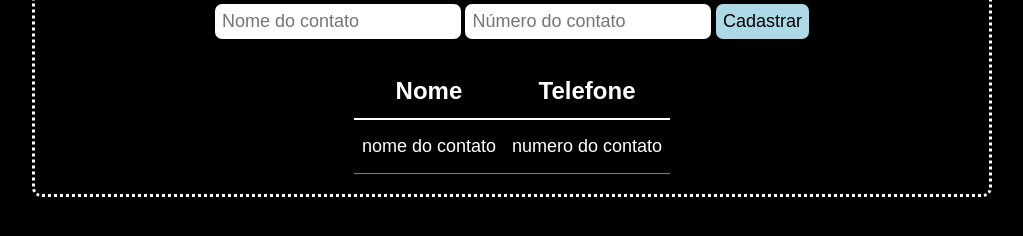
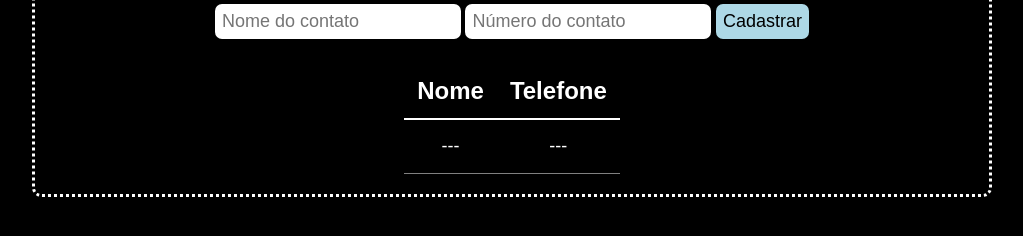
Before and after one commit to matheus-meissner/agenda_de_contatos, a plain HTML site: page index.html in a window 1280 px wide. Shown: the part 282-518 px from the top of the page, without its empty margins (128-1151 px from the left). Drawn offline with Linux system fonts and the light colour scheme; a web font is replaced by a local one.

Commit message:
update_tfooter

```diff
--- a/index.html
+++ b/index.html
@@ -28,8 +28,8 @@
             </thead>
             <tbody>
                 <tr>
-                    <td>nome do contato</td>
-                    <td>numero do contato</td>
+                    <td>---</td>
+                    <td>---</td>
                 </tr>
             </tbody>
         </table>
```
